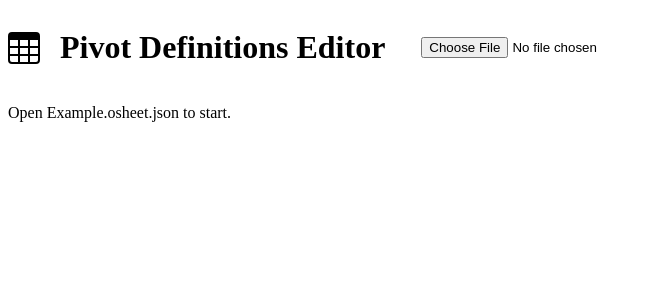
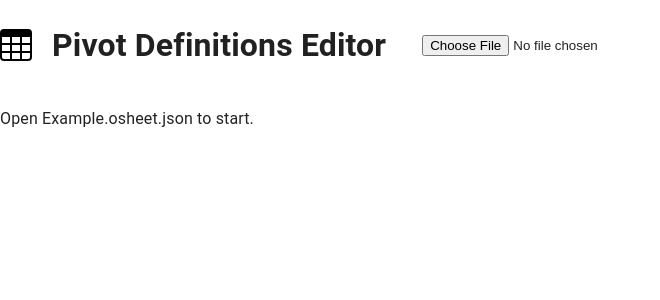
Before and after one commit to psems/pivot-editor, a React (Vite) app: page / in a window 1280 px wide. Shown: the top 300 px of the page, without its empty margins (0-660 px from the left). Built offline with nearby package versions, Linux system fonts and the light colour scheme; the HTML template or start-up script is replaced by a standard one.

Commit message:
Feat(UI): add MUI and POC header

```diff
--- a/package.json
+++ b/package.json
@@ -13,6 +13,10 @@
     "dist": "electron-builder"
   },
   "dependencies": {
+    "@emotion/react": "^11.14.0",
+    "@emotion/styled": "^11.14.1",
+    "@mui/icons-material": "^7.3.2",
+    "@mui/material": "^7.3.2",
     "react": "^18.2.0",
     "react-dom": "^18.2.0"
   },
--- a/src/App.jsx
+++ b/src/App.jsx
@@ -1,5 +1,9 @@
 import React, { useState, useRef } from "react";
 import PivotEditor from "./components/PivotEditor";
+import { ThemeProvider, createTheme } from '@mui/material/styles';
+import CssBaseline from '@mui/material/CssBaseline';
+import Button from '@mui/material/Button';
+import Stack from '@mui/material/Stack';
 
 /**
  * App component for the Pivot Editor utility.
@@ -9,6 +13,10 @@ import PivotEditor from "./components/PivotEditor";
  * @see https://paulsems.com
  */
 
+
+const theme = createTheme({
+  palette: { primary: { main: '#0ea5a4' } },
+});
 
 export default function App() {
   // State for the loaded pivot document
@@ -85,16 +93,20 @@ export default function App() {
   }
 
   return (
+    <ThemeProvider theme={theme}>
+      <CssBaseline />
       <div className="container">
         <header style={{display:'flex',alignItems:'center',gap:12,marginBottom:12}}>
           <img src="/table.svg" alt="App icon" width={32} height={32} style={{verticalAlign:'middle',marginRight:8}} />
           <h1 style={{display:'inline', verticalAlign:'middle',marginRight:24}}>Pivot Definitions Editor</h1>
           <input type="file" accept=".json,application/json" onChange={onFile} style={{marginRight:8}} />
-        {doc && <>
-          <button onClick={download} style={{marginRight:8}}>Download</button>
-          <button onClick={handleSave} disabled={!dirty} style={{marginRight:8}}>Save</button>
-          <button onClick={handleDiscard} disabled={!dirty}>Discard</button>
-        </>}
+          {doc && (
+            <Stack direction="row" spacing={1} style={{marginLeft:'auto'}}>
+              <Button variant="outlined" onClick={download}>Download</Button>
+              <Button variant="contained" color="primary" onClick={handleSave} disabled={!dirty}>Save</Button>
+              <Button variant="outlined" color="inherit" onClick={handleDiscard} disabled={!dirty}>Discard</Button>
+            </Stack>
+          )}
         </header>
         <main>
           {doc ? (
@@ -110,5 +122,6 @@ export default function App() {
           )}
         </main>
       </div>
+    </ThemeProvider>
   );
 }
```
Also changed, not shown: 1 other file (tests, documents, lock files or other folders). Lines whose indentation alone changed are shown as unchanged.
